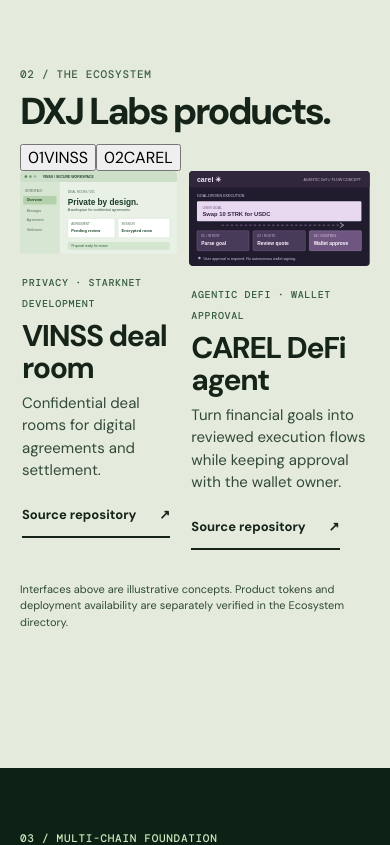
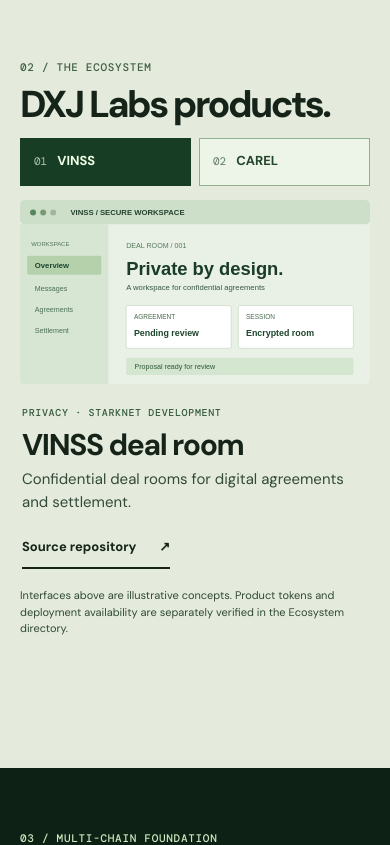
Before and after one commit to DXJLabs/dxj-labs-site, a Next.js app: page / in a window 390 px wide. Shown: the part 920-1765 px from the top of the page. Built offline with nearby package versions, Linux system fonts and the light colour scheme; no server answers.

Commit message:
fix(taste): show one complete mobile card at a time with accessible selectable buttons

```diff
--- a/app/homepage-finish.css
+++ b/app/homepage-finish.css
@@ -269,3 +269,94 @@
   .dxj-home .dxj-projects,
   .dxj-home .dxj-publishing-grid { scroll-behavior:auto!important; }
 }
+
+
+/*
+ * Accessible mobile switcher.
+ * Replaces the clipped peek-a-card layout rejected by Taste Skill. Both full
+ * cards remain visible on desktop; only the selected card renders on mobile.
+ */
+.dxj-home .dxj-feature-choices { display:none; }
+.dxj-home .dxj-feature-panel { min-width:0; width:100%; }
+.dxj-home .dxj-feature-panel>article { width:100%; height:100%; }
+@media(max-width:650px) {
+  .dxj-home .dxj-feature-choices {
+    display:grid;
+    grid-template-columns:1fr 1fr;
+    gap:8px;
+    width:100%;
+    margin-bottom:14px;
+  }
+  .dxj-home .dxj-feature-choices button {
+    display:flex;
+    align-items:center;
+    justify-content:flex-start;
+    gap:10px;
+    min-height:48px;
+    width:100%;
+    padding:10px 13px;
+    border:1px solid #92b08e;
+    border-radius:0;
+    background:#edf5e8;
+    color:#25462d;
+    cursor:pointer;
+    font:700 13px/1.3 "DM Sans",Arial,sans-serif;
+    transition:background .15s ease,color .15s ease;
+  }
+  .dxj-home .dxj-feature-choices button span {
+    font:11px/1 "DM Mono",monospace;
+    color:inherit;
+    opacity:.7;
+  }
+  .dxj-home .dxj-feature-choices button.is-current {
+    background:#173d24;
+    border-color:#173d24;
+    color:#f1ffe7;
+  }
+  .dxj-home .dxj-feature-choices button:focus-visible {
+    outline:3px solid #335b3a!important;
+    outline-offset:3px!important;
+    box-shadow:0 0 0 3px #ebf4df!important;
+  }
+  .dxj-home #work .dxj-feature-panels.dxj-projects,
+  .dxj-home #activity .dxj-feature-panels.dxj-publishing-grid {
+    display:block;
+    width:100%;
+    overflow:visible;
+    padding:0;
+    min-height:0;
+    scroll-snap-type:none;
+  }
+  .dxj-home .dxj-feature-panel { display:none; }
+  .dxj-home .dxj-feature-panel.is-current { display:block; }
+  .dxj-home #work .dxj-projects .dxj-feature-panel>article {
+    width:100%;
+    flex:none;
+    margin:0;
+  }
+  .dxj-home #activity .dxj-publishing-grid .dxj-feature-panel>article {
+    width:100%;
+    min-height:0;
+    height:430px;
+    max-height:430px;
+    display:flex;
+    flex-direction:column;
+    border:1px solid #aec5a5;
+    background:#e0ecda;
+    color:#142b1d;
+    overflow:hidden;
+  }
+  .dxj-home #work .dxj-project-details {
+    min-height:180px;
+  }
+}
+@media(max-width:650px) and (max-height:720px) {
+  .dxj-home #activity .dxj-publishing-grid .dxj-feature-panel>article {
+    height:335px;
+    max-height:335px;
+  }
+  .dxj-home #work .dxj-project-details { min-height:0; }
+}
+@media(prefers-reduced-motion:reduce) {
+  .dxj-home .dxj-feature-choices button { transition:none!important; }
+}
```
